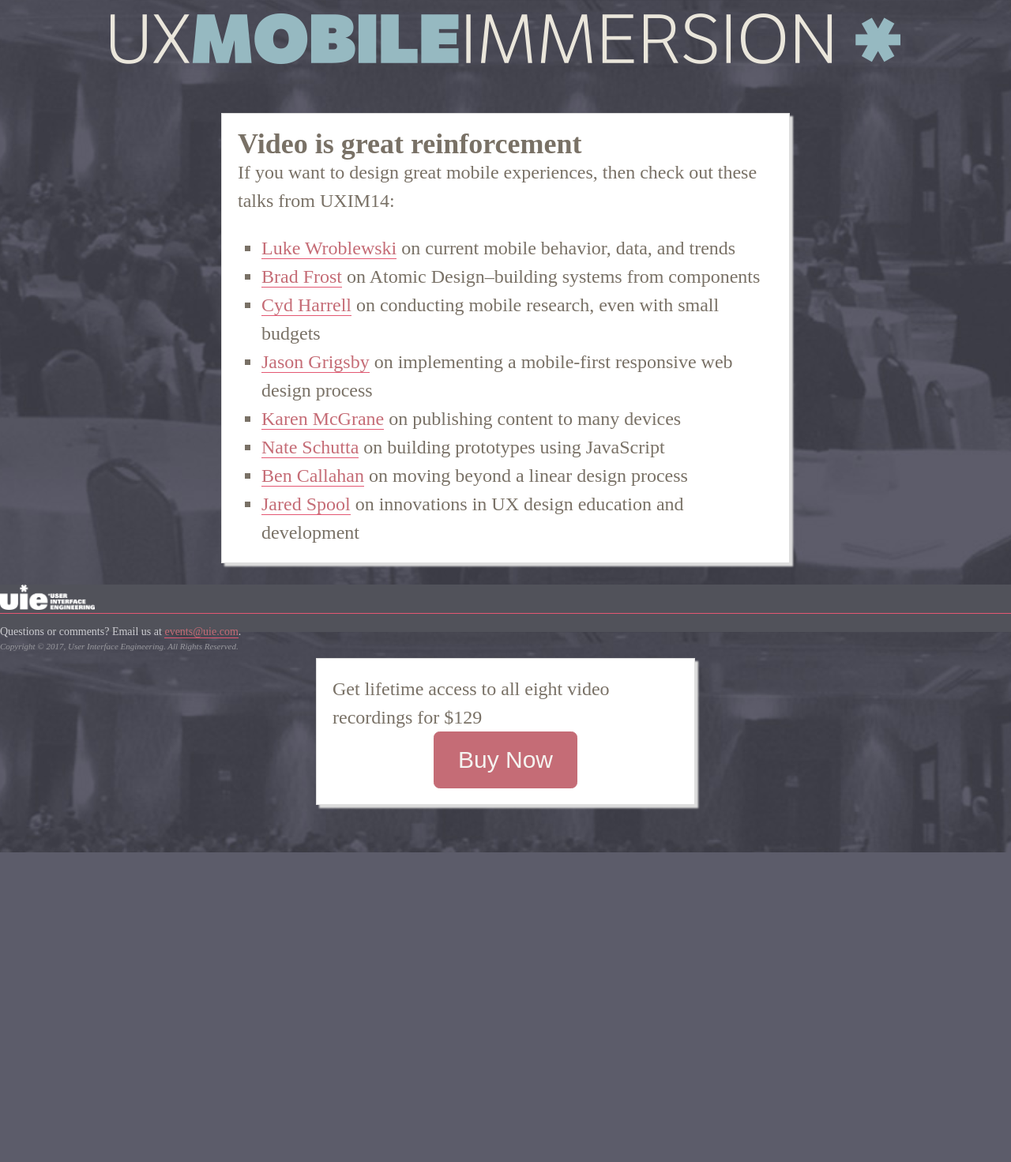
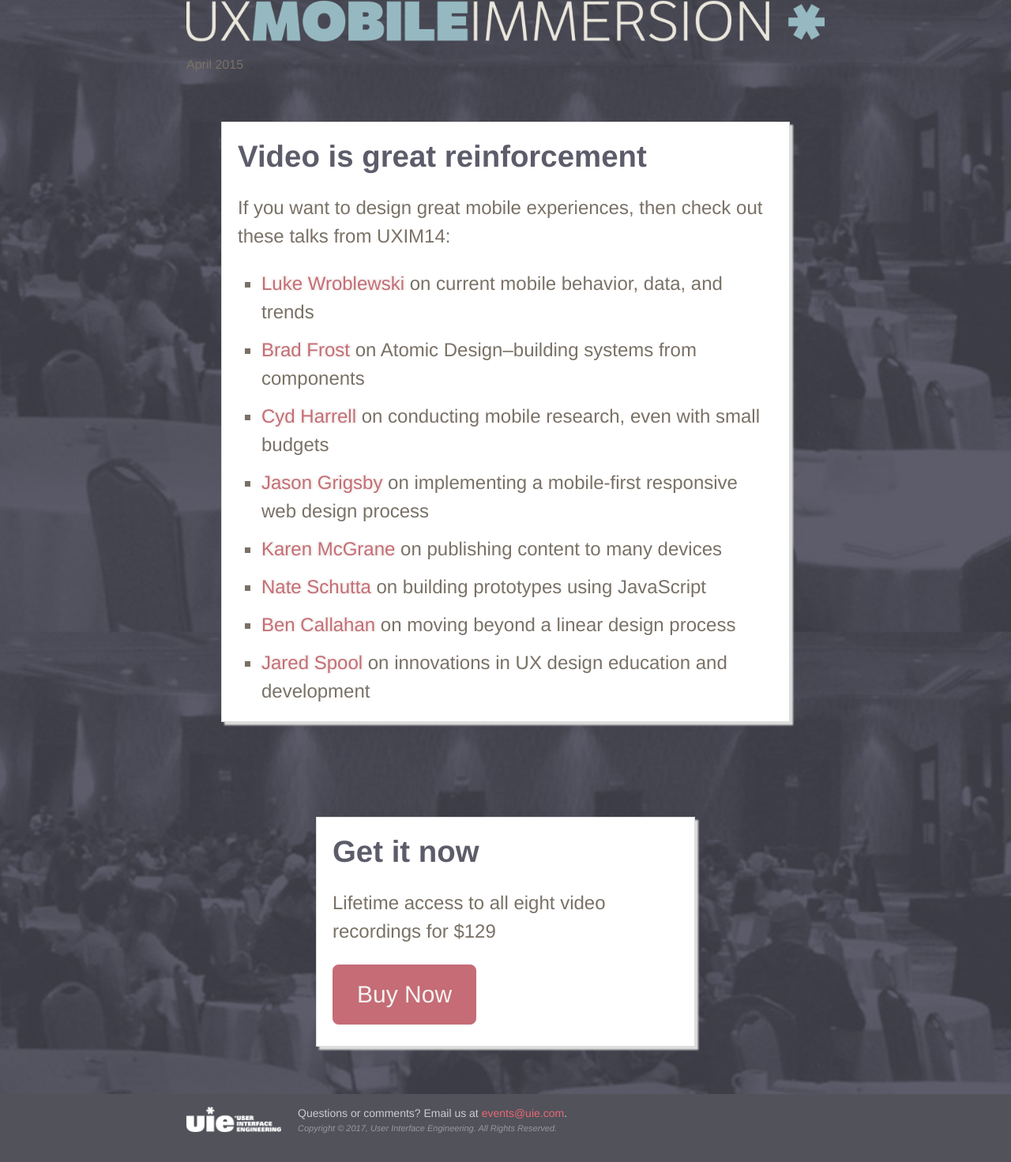
Before and after one commit to marclevetin/uie-project-2, a plain HTML site: page index.html in a window 1280 px wide. Shown: the whole page at 79% size. Before the commit the page ends 1079 px from the top, so only its background shows below. Drawn offline with Linux system fonts and the light colour scheme.

Commit message:
fixed footer so nav shows up.  Updated header.  Ditched most of the CSS in favor of prebuilt stuff.

```diff
--- a/assets/css/style.css
+++ b/assets/css/style.css
@@ -1,11 +1,11 @@
-* {
+/* * {
   margin: 0;
   padding: 0;
-}
+} */
 
-html {
+/* html {
   color: #797166;
-}
+} */
 
 body {
   /* the body tag adds a central image that should show through once the other
@@ -54,7 +54,7 @@ body {
   width: 20em;
 }
 
-button {
+/* button {
   display: block;
   margin: 0 auto;
   border-radius: 0.25em;
@@ -69,7 +69,7 @@ button {
   border: 1px solid #c56c76;
   font-weight: 500;
   cursor: pointer;
-}
+} */
 
 /* button {
   color: #fff;
@@ -97,7 +97,7 @@ button {
   text-size-adjust: 100%;
 } */
 
-a {
+/* a {
   text-shadow: none;
   background-size: 0px;
   transition: color 0.32s ease;
@@ -108,9 +108,9 @@ a {
   text-decoration: none;
   border-bottom: 1px solid #e45772;
 
-}
+} */
 
-nav {
+/* nav {
   background: #35353e;
   font-size: 1em;
   max-width: 808px;
@@ -122,20 +122,22 @@ nav.small-screen {
   display: none;
   padding: 0.5em 0;
   text-align: center;
-}
-
+} */
+/*
 footer {
   background: #51525a;
   color: #ccccd1;
-  font-size: 0.875em;
-  display: table-row;
-  position:absolute;
+  font-size: 0.875em; */
+  /* display: table-row; */
+  /* display: block;
+  position: absolute;
+  margin: 0 auto;
   bottom:0;
   width:100%;
   height:60px;   /* Height of the footer */
-}
+/* } */
 
-footer .logo {
+/* footer .logo {
   display: block;
   width: 120px;
   background: none;
@@ -177,9 +179,9 @@ page:after {
 #footer-logo {
   height: 32px;
   width: 120px;
-}
+} */
 
-header {
+/* header {
   margin-top: 1em;
 }
 
@@ -192,9 +194,9 @@ img.logo {
 h1.logo {
   text-align: center;
   color: #fff;
-}
+} */
 
-ul {
+/* ul {
   list-style: square;
   padding: 0 0 0 1.25em;
   margin: 1em 0 0;
@@ -212,4 +214,4 @@ p:first-child {
   img.logo {
     width: 100%;
   }
-}
+} */
--- a/index.html
+++ b/index.html
@@ -6,6 +6,7 @@
   <meta name="viewport" content="width=device-width, initial-scale=1.0, maximum-scale=1.0, user-scalable=yes">
   <title>Buy access to videos and presentations</title>
 
+  <link rel="stylesheet" href="assets/css/uxim15.css">
   <link rel="stylesheet" href="assets/css/style.css">
 
   <!-- typekit -->
@@ -25,9 +26,17 @@
 </head>
 
 <body>
-  <header>
+  <div class="header ">
+    <div class="page">
+      <a href="/" class="logo"><img src="assets/images/uxim15.png" alt="UX Immersion Mobile Conference 2014 • April 7-9, 2014 in Denver, CO"></a>
+      <p class="when-and-where">
+        April 2015
+      </p>
+    </div>
+  </div>
+  <!-- <header>
     <a href="/"><img class="logo" src="assets/images/uxim15.png" alt="UX Immersion Mobile Conference 2014 • April 7-9, 2014 in Denver, CO"></a>
-  </header>
+  </header> -->
   <div class="container">
     <section id="pitch">
       <h2>Video is great reinforcement</h2>
@@ -62,7 +71,8 @@
       </ul>
     </section>
     <section id="buy-now">
-      <p>Get lifetime access to all eight video recordings for&nbsp;$129</p>
+      <h2>Get it now</h2>
+      <p>Lifetime access to all eight video recordings for&nbsp;$129</p>
 
       <p><a href="http://aycl.uie.com/ondemand/uxim_2014"><button class="button pink">Buy Now</button></a></p>
     </section>
@@ -83,16 +93,17 @@
   </nav>
 
   <footer>
+    <div class="page">
       <a href="http://uie.com" class="logo">
 				<img src="assets/images/uie.png" alt="UIE" id="footer-logo">
 		</a>
       <p>
         Questions or comments? Email&nbsp;us&nbsp;at&nbsp;<a href="mailto:events@uie.com">events@uie.com</a>.
       </p>
-
       <p class="minor">
         Copyright © 2017, User Interface Engineering. All&nbsp;Rights&nbsp;Reserved.
       </p>
+    </div>
   </footer>
   <!-- end experiment -->
 </body>
```
Lines whose indentation alone changed are shown as unchanged.
